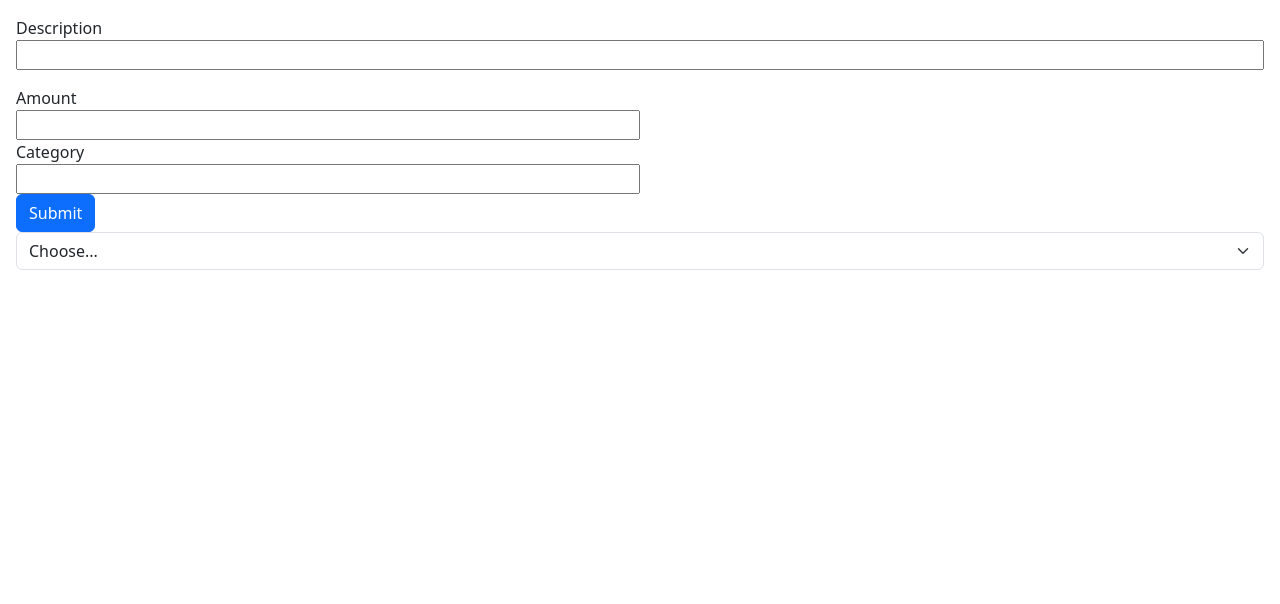
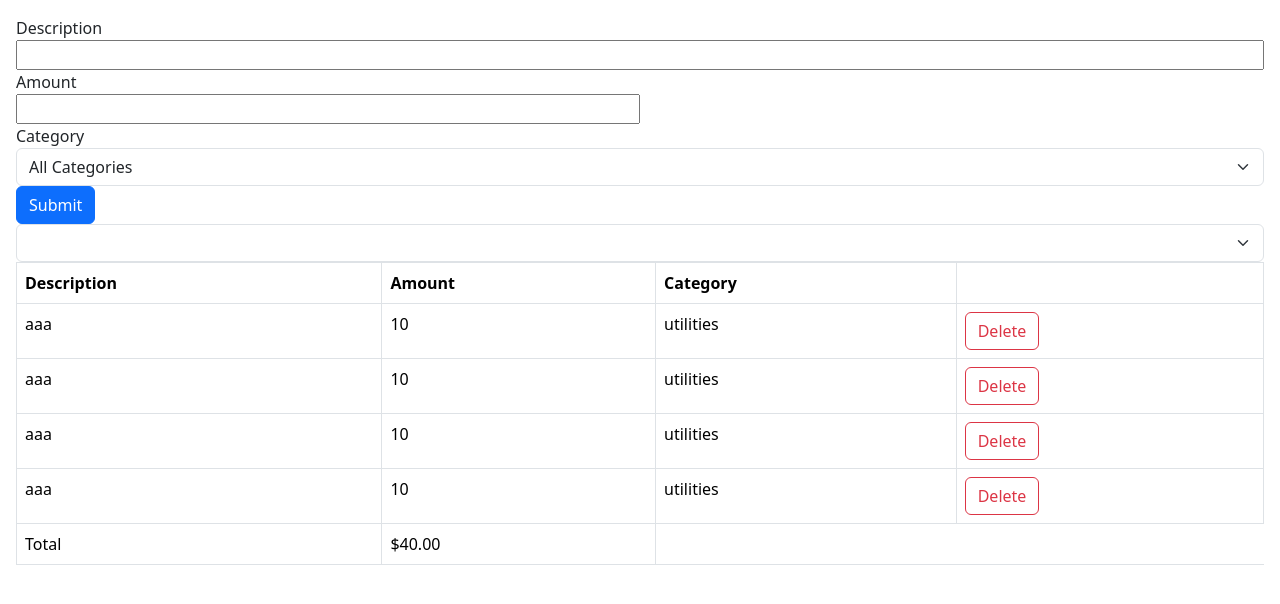
Before and after one commit to UsamaBhakrani/Expense-Tracker-React-using-React-Hook-Form-and-Bootstrap, a React (Vite) app: page / in a window 1280 px wide. Shown: the top 604 px of the page. Built offline with nearby package versions, Linux system fonts and the light colour scheme.

Commit message:
ExpenseList Component

```diff
--- a/src/App.jsx
+++ b/src/App.jsx
@@ -1,9 +1,20 @@
 import Form from "./Form";
+import ExpenseList from "./expensetracker/components/ExpenseList";
 
 const App = () => {
+  const expenses = [
+    { id: 1, description: "aaa", amount: 10, category: "utilities" },
+    { id: 2, description: "aaa", amount: 10, category: "utilities" },
+    { id: 3, description: "aaa", amount: 10, category: "utilities" },
+    { id: 4, description: "aaa", amount: 10, category: "utilities" },
+  ];
   return (
     <div>
       <Form />
+      <ExpenseList
+        expenses={expenses}
+        onDelete={(id) => console.log("expenses", id)}
+      />
     </div>
   );
 };
--- a/src/Form.jsx
+++ b/src/Form.jsx
@@ -8,7 +8,7 @@ const Form = () => {
           <label htmlFor="" className="text-dark">
             Description
           </label>
-          <input className="input-group input-group-sm mb-3" type="text" />
+          <input className="input-group" type="text" />
           <label htmlFor="" className="text-dark">
             Amount
           </label>
@@ -16,7 +16,17 @@ const Form = () => {
           <label htmlFor="" className="text-dark">
             Category
           </label>
-          <input type="text" />
+          <select
+            className="form-select"
+            id="inputGroupSelect03"
+            aria-label="Example select with button addon"
+          >
+            <option>All Categories</option>
+            <option value="1">One</option>
+            <option value="2">Two</option>
+            <option value="3">Three</option>
+          </select>
+
           <div>
             <button className="btn btn-primary" type="submit">
               Submit
@@ -24,13 +34,13 @@ const Form = () => {
           </div>
         </div>
       </form>
-      <div className="input-group mb-3">
+      <div className="input-group">
         <select
           className="form-select"
           id="inputGroupSelect03"
           aria-label="Example select with button addon"
         >
-          <option>Choose...</option>
+          <option></option>
           <option value="1">One</option>
           <option value="2">Two</option>
           <option value="3">Three</option>
--- /dev/null
+++ b/src/expensetracker/components/ExpenseList.jsx
@@ -0,0 +1,46 @@
+const ExpenseList = ({ expenses, onDelete }) => {
+  return (
+    <div>
+      <table className="table table-bordered">
+        <thead>
+          <tr>
+            <th scope="col">Description</th>
+            <th scope="col">Amount</th>
+            <th scope="col">Category</th>
+            <th scope="col"></th>
+          </tr>
+        </thead>
+        <tbody>
+          {expenses.map((expense) => (
+            <tr key={expense.id}>
+              <td>{expense.description}</td>
+              <td>{expense.amount}</td>
+              <td>{expense.category}</td>
+              <td>
+                <button
+                  className="btn btn-outline-danger"
+                  onClick={() => onDelete(expense.id)}
+                >
+                  Delete
+                </button>
+              </td>
+            </tr>
+          ))}
+        </tbody>
+        <tfoot>
+          <tr>
+            <td>Total</td>
+            <td>
+              $
+              {expenses
+                .reduce((acc, expense) => expense.amount + acc, 0)
+                .toFixed(2)}
+            </td>
+          </tr>
+        </tfoot>
+      </table>
+    </div>
+  );
+};
+
+export default ExpenseList;
```
